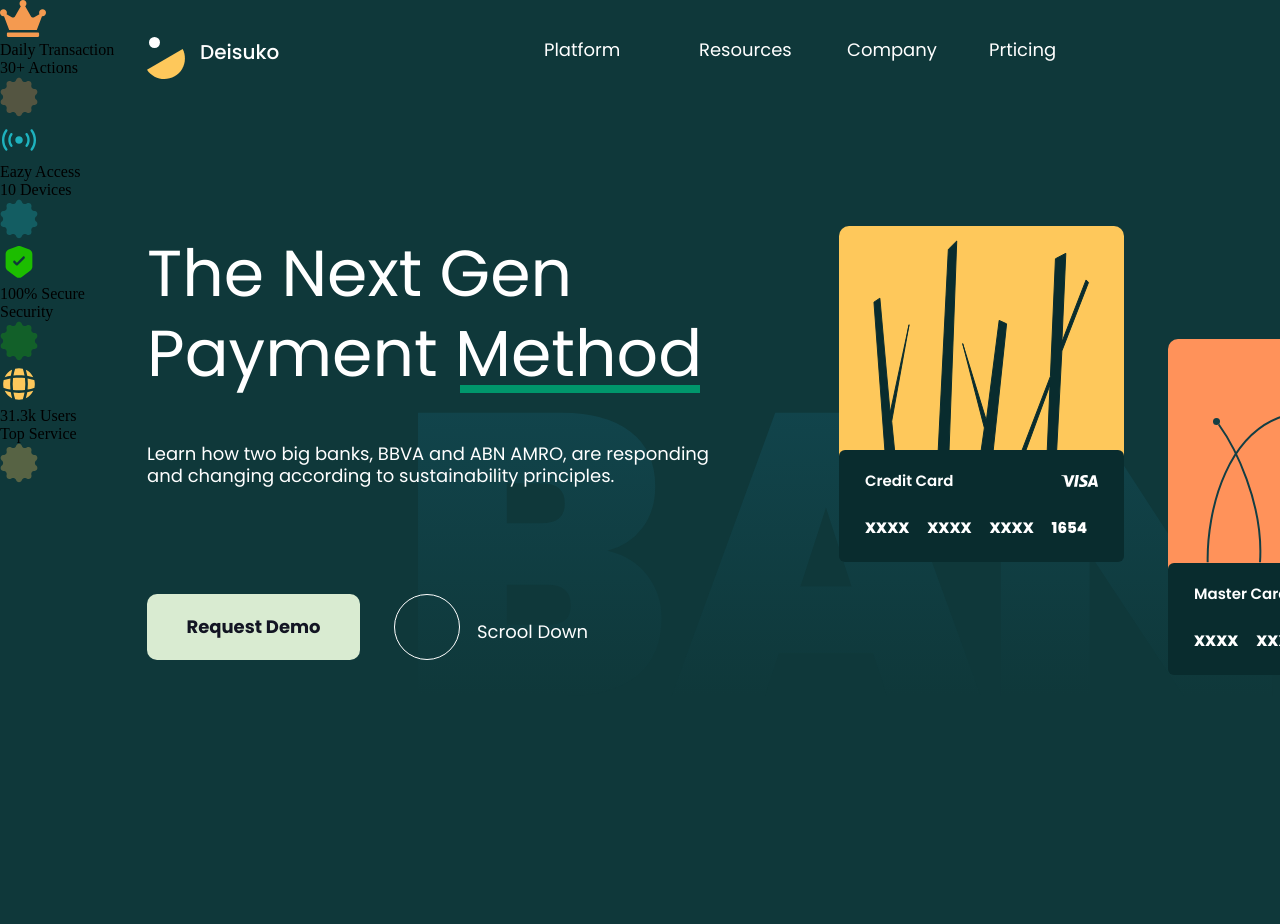
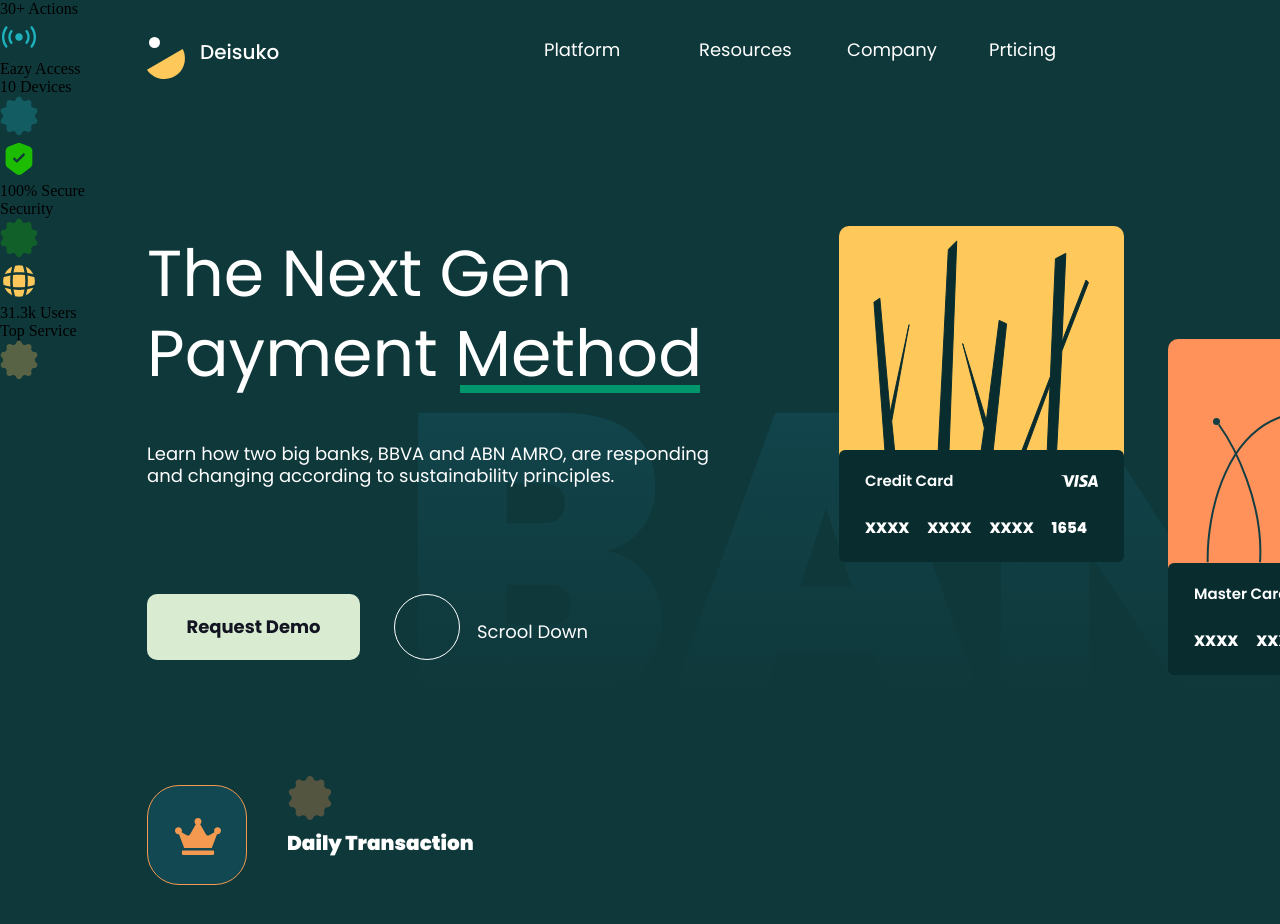
Before and after one commit to ValterSoarees/trabalhoFinalAPS, a plain HTML site: page index.html in a window 1280 px wide. Shown: the top 924 px of the page. Drawn offline with Linux system fonts and the light colour scheme.

Commit message:
estilo.css
adicionando estilo nas informações do footer, onde está alocado a coroa.

```diff
--- a/estilo.css
+++ b/estilo.css
@@ -424,3 +424,45 @@ body{
     left: 1426px;
     top: 290px;
 }
+
+#caixa{
+    box-sizing: border-box;
+    position: absolute;
+    width: 100px;
+    height: 100px;
+    left: 147px;
+    top: 785px;
+    background: #124851;
+    border: 1px solid #F49A50;
+    border-radius: 32px;
+}
+
+#coroa{
+    position: absolute;
+    width: 46px;
+    height: 37px;
+    left: 27px;
+    top: 32px;
+}
+
+#star1{
+    position: absolute;
+    width: 46px;
+    height: 46px;
+    left: 287px;
+    top: 775px;
+}
+
+#tituloCaixa{
+    position: absolute;
+    width: 187px;
+    height: 30px;
+    left: 287px;
+    top: 828px;
+    font-family: 'Poppins';
+    font-style: normal;
+    font-weight: 900;
+    font-size: 20px;
+    line-height: 30px;
+    color: #FFFFFF;
+}
```
